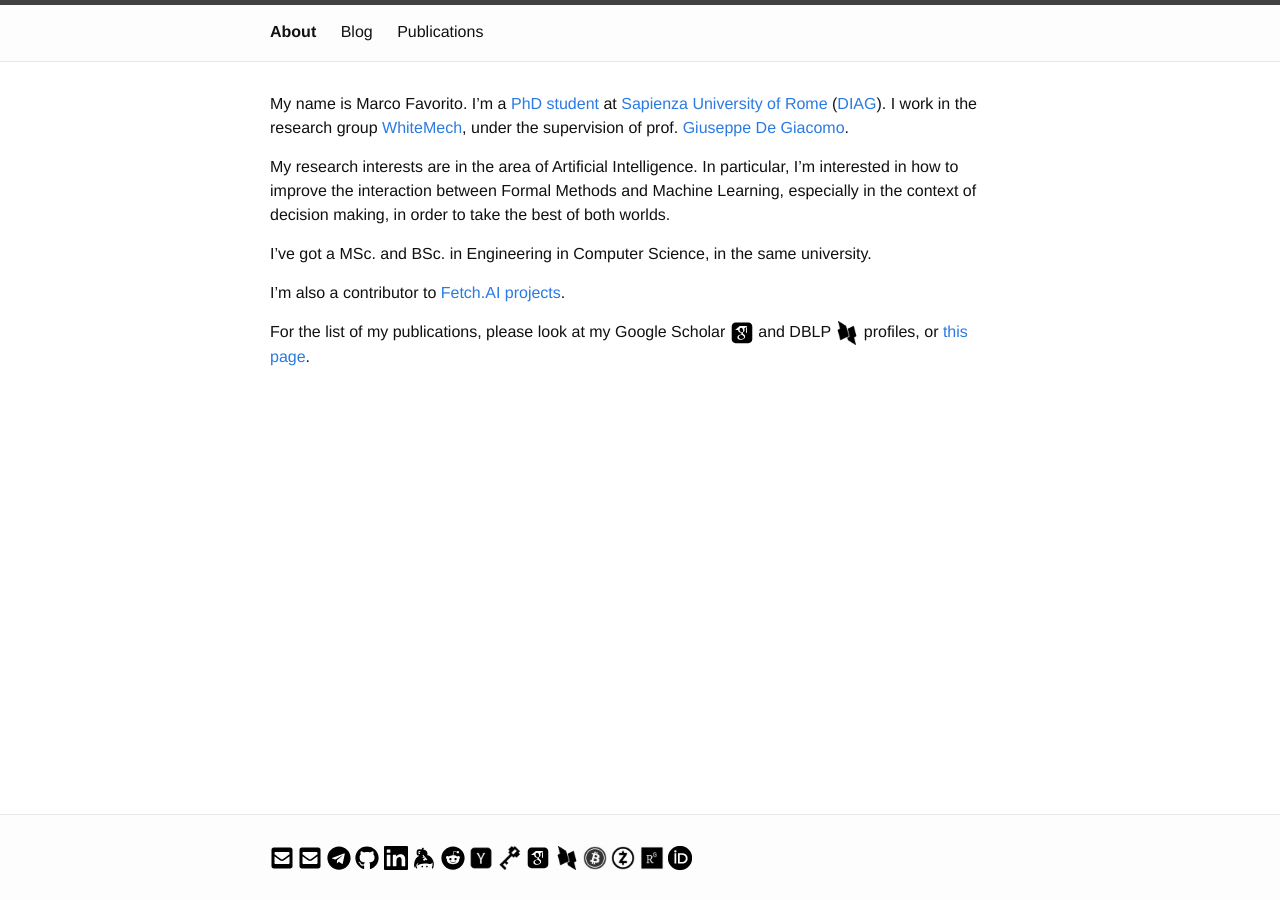
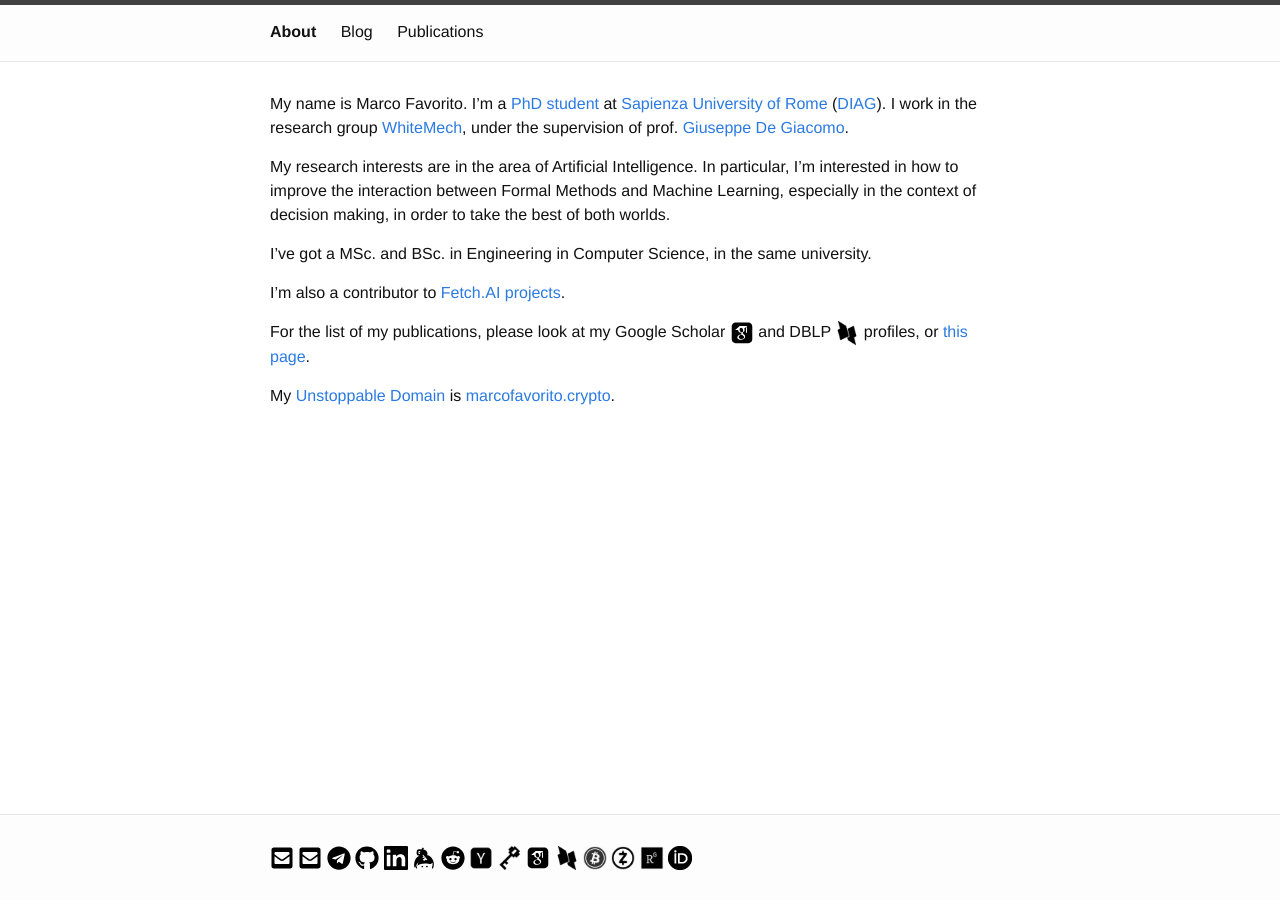
Before and after one commit to marcofavorito/marcofavorito.github.io, a Jekyll site: the page built from _pages/about.md, in a window 1280 px wide. Built offline with Jekyll 4.4.1, drawn with Linux system fonts in a browser that asks for light colours; nearby versions of some CDN libraries; comment, search, counter and statistics services are not loaded; a style sheet for code colours, icons or effects is not loaded.

Commit message:
add unstoppable domain to home page

```diff
--- a/_pages/about.md
+++ b/_pages/about.md
@@ -26,3 +26,5 @@ I'm also a contributor to [Fetch.AI](https://fetch.ai/) [projects](https://githu
 
 For the list of my publications, please look at my Google Scholar <a href="https://scholar.google.it/citations?user=tJhhDGEAAAAJ"><img width="24" height="24" src="/assets/img/icons/scholar.svg"></a>
 and DBLP <a href="https://dblp.uni-trier.de/pers/hd/f/Favorito:Marco"><img width="24" height="24" src="/assets/img/icons/dblp.png"></a> profiles, or [this page](./papers).
+
+My [Unstoppable Domain](https://unstoppabledomains.com/) is [marcofavorito.crypto](https://marcofavorito.crypto).
```
